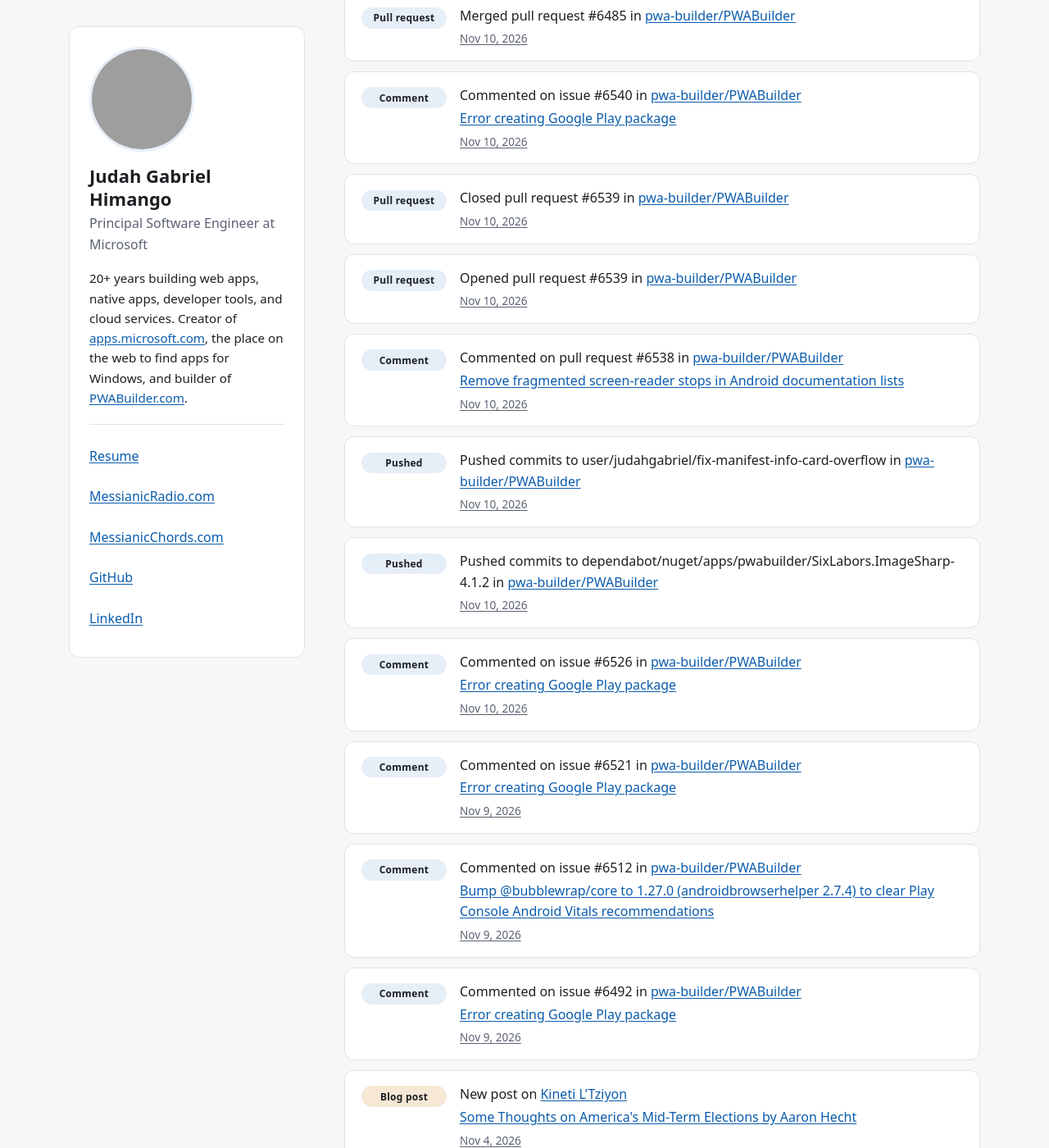
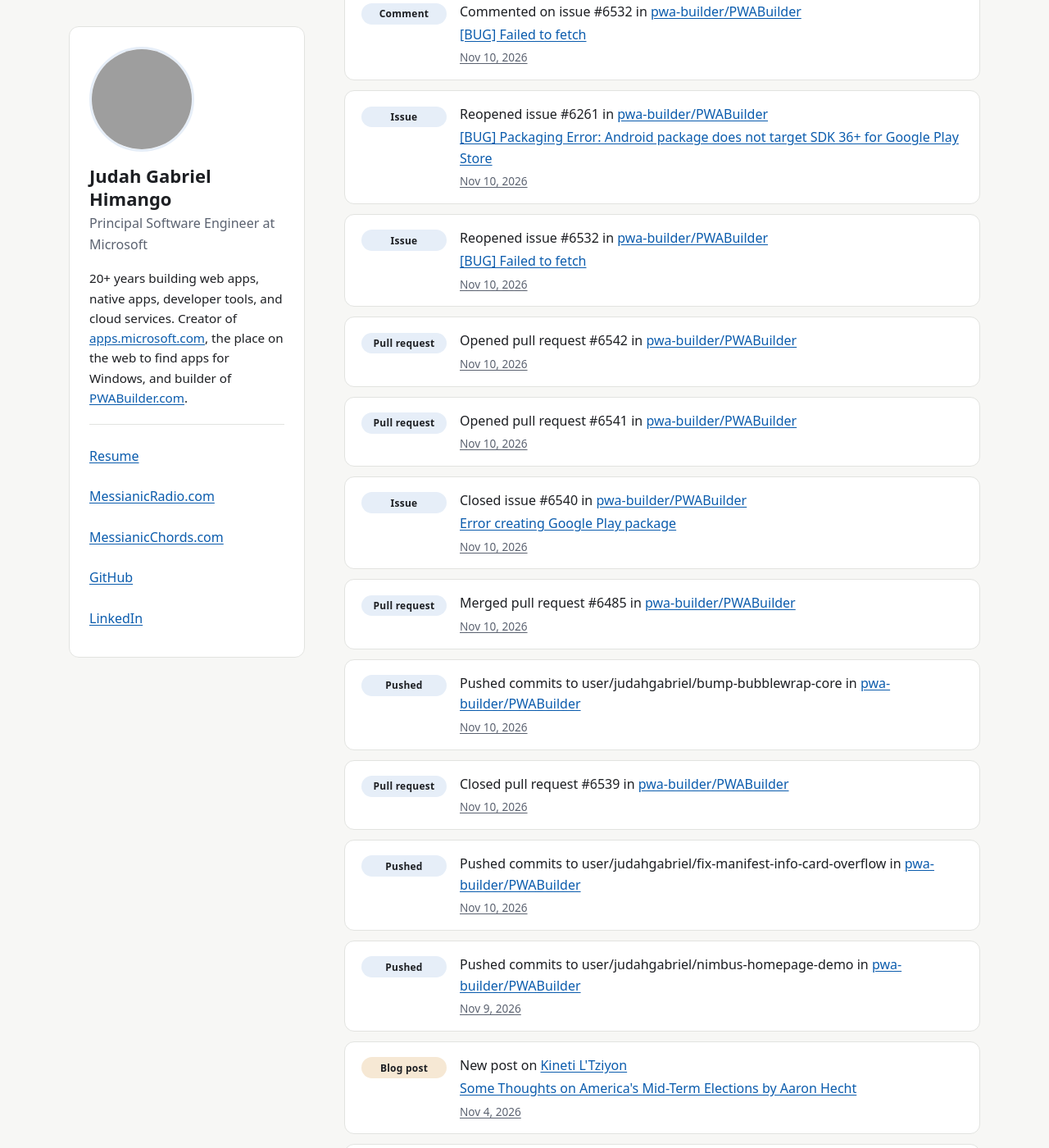
Before and after one commit to JudahGabriel/JudahGabriel.github.io, a Jekyll site: the page built from index.html, in a window 1280 px wide and 1400 px high, scrolled down 3739 px. Shown: the whole window at 82% size. Built offline with Jekyll 4.4.1, drawn with Linux system fonts in a browser that asks for light colours; some of the changed text lies outside the part shown; grey boxes are pictures that could not be loaded.

Commit message:
Refresh activity feed

```diff
--- a/_data/activity.json
+++ b/_data/activity.json
@@ -1,7 +1,31 @@
 {
-  "generated_at": "2026-11-11T19:40:30.123Z",
+  "generated_at": "2026-11-12T07:20:01.408Z",
   "x_since_id": "2120591381324558737",
   "items": [
+    {
+      "id": "github-19848809756",
+      "source": "github",
+      "context": "pwa-builder/PWABuilder",
+      "context_url": "https://github.com/pwa-builder/PWABuilder",
+      "created_at": "2026-11-12T02:02:29.000Z",
+      "kind": "comment",
+      "label": "Comment",
+      "action": "Commented on issue #6494 in",
+      "title": "Error creating Google Play package",
+      "url": "https://github.com/pwa-builder/PWABuilder/issues/6494#issuecomment-6812190680"
+    },
+    {
+      "id": "github-19821238602",
+      "source": "github",
+      "context": "pwa-builder/PWABuilder",
+      "context_url": "https://github.com/pwa-builder/PWABuilder",
+      "created_at": "2026-11-11T20:07:50.000Z",
+      "kind": "pull-request",
+      "label": "Pull request",
+      "action": "Merged pull request #6541 in",
+      "title": null,
+      "url": "https://github.com/pwa-builder/PWABuilder/pull/6541"
+    },
     {
       "id": "kineti-https://blog.judahgabriel.com/2026/11/many-christian-beliefs-about-jesus.html",
       "source": "kineti",
@@ -86,6 +110,18 @@
       ]
     },
     {
+      "id": "github-19818528301",
+      "source": "github",
+      "context": "pwa-builder/PWABuilder",
+      "context_url": "https://github.com/pwa-builder/PWABuilder",
+      "created_at": "2026-11-11T18:11:00.000Z",
+      "kind": "comment",
+      "label": "Comment",
+      "action": "Commented on pull request #6507 in",
+      "title": "Agent readiness checks: page summary, structured data, llms.txt and the agent card",
+      "url": "https://github.com/pwa-builder/PWABuilder/pull/6507#issuecomment-6803619161"
+    },
+    {
       "id": "x-2120573621915779276",
       "source": "x",
       "kind": "x",
@@ -134,6 +170,18 @@
       "action": "Reviewed pull request #6543 in",
       "title": null,
       "url": "https://github.com/pwa-builder/PWABuilder/pull/6543#pullrequestreview-5859955692"
+    },
+    {
+      "id": "github-26899215972",
+      "source": "github",
+      "context": "pwa-builder/PWABuilder",
+      "context_url": "https://github.com/pwa-builder/PWABuilder",
+      "created_at": "2026-11-11T00:05:42.000Z",
+      "kind": "push",
+      "label": "Pushed",
+      "action": "Pushed commits to user/judahgabriel/admin-sign-in-persistence in",
+      "title": null,
+      "url": "https://github.com/pwa-builder/PWABuilder/compare/d504f6b9f5f2...695afdcdec59"
     },
     {
       "id": "github-19727490453",
@@ -209,6 +257,18 @@
       "url": "https://github.com/pwa-builder/PWABuilder/pull/6539#issuecomment-6778369847"
     },
     {
+      "id": "github-26914055758",
+      "source": "github",
+      "context": "pwa-builder/PWABuilder",
+      "context_url": "https://github.com/pwa-builder/PWABuilder",
+      "created_at": "2026-11-10T20:21:50.000Z",
+      "kind": "push",
+      "label": "Pushed",
+      "action": "Pushed commits to main in",
+      "title": null,
+      "url": "https://github.com/pwa-builder/PWABuilder/compare/950950fa69a5...6297cb17ff96"
+    },
+    {
       "id": "github-19708084081",
       "source": "github",
       "context": "pwa-builder/PWABuilder",
@@ -231,6 +291,18 @@
       "action": "Merged pull request #6529 in",
       "title": null,
       "url": "https://github.com/pwa-builder/PWABuilder/pull/6529"
+    },
+    {
+      "id": "github-26892509339",
+      "source": "github",
+      "context": "pwa-builder/PWABuilder",
+      "context_url": "https://github.com/pwa-builder/PWABuilder",
+      "created_at": "2026-11-10T20:15:44.000Z",
+      "kind": "push",
+      "label": "Pushed",
+      "action": "Pushed commits to user/judahgabriel/windows-staging-startup in",
+      "title": null,
+      "url": "https://github.com/pwa-builder/PWABuilder/compare/686ba7b6cce3...1ae05cb442b3"
     },
     {
       "id": "github-26866958502",
@@ -353,16 +425,16 @@
       "url": "https://github.com/pwa-builder/PWABuilder/pull/6485"
     },
     {
-      "id": "github-19687792594",
+      "id": "github-26871103138",
       "source": "github",
       "context": "pwa-builder/PWABuilder",
       "context_url": "https://github.com/pwa-builder/PWABuilder",
-      "created_at": "2026-11-10T17:04:21.000Z",
-      "kind": "comment",
-      "label": "Comment",
-      "action": "Commented on issue #6540 in",
-      "title": "Error creating Google Play package",
-      "url": "https://github.com/pwa-builder/PWABuilder/issues/6540#issuecomment-6773776964"
+      "created_at": "2026-11-10T17:32:03.000Z",
+      "kind": "push",
+      "label": "Pushed",
+      "action": "Pushed commits to user/judahgabriel/bump-bubblewrap-core in",
+      "title": null,
+      "url": "https://github.com/pwa-builder/PWABuilder/compare/9657c1b2caf7...ee4105b047fa"
     },
     {
       "id": "github-19708335824",
@@ -377,30 +449,6 @@
       "url": "https://github.com/pwa-builder/PWABuilder/pull/6539"
     },
     {
-      "id": "github-19620770367",
-      "source": "github",
-      "context": "pwa-builder/PWABuilder",
-      "context_url": "https://github.com/pwa-builder/PWABuilder",
-      "created_at": "2026-11-10T02:08:22.000Z",
-      "kind": "pull-request",
-      "label": "Pull request",
-      "action": "Opened pull request #6539 in",
-      "title": null,
-      "url": "https://github.com/pwa-builder/PWABuilder/pull/6539"
-    },
-    {
-      "id": "github-19614034366",
-      "source": "github",
-      "context": "pwa-builder/PWABuilder",
-      "context_url": "https://github.com/pwa-builder/PWABuilder",
-      "created_at": "2026-11-10T00:33:17.000Z",
-      "kind": "comment",
-      "label": "Comment",
-      "action": "Commented on pull request #6538 in",
-      "title": "Remove fragmented screen-reader stops in Android documentation lists",
-      "url": "https://github.com/pwa-builder/PWABuilder/pull/6538#issuecomment-6755387900"
-    },
-    {
       "id": "github-26773011691",
       "source": "github",
       "context": "pwa-builder/PWABuilder",
@@ -413,64 +461,16 @@
       "url": "https://github.com/pwa-builder/PWABuilder/compare/99a118d78986...a432df2ac4f8"
     },
     {
-      "id": "github-26746175005",
+      "id": "github-26876735848",
       "source": "github",
       "context": "pwa-builder/PWABuilder",
       "context_url": "https://github.com/pwa-builder/PWABuilder",
-      "created_at": "2026-11-10T00:11:18.000Z",
+      "created_at": "2026-11-09T22:48:13.000Z",
       "kind": "push",
       "label": "Pushed",
-      "action": "Pushed commits to dependabot/nuget/apps/pwabuilder/SixLabors.ImageSharp-4.1.2 in",
+      "action": "Pushed commits to user/judahgabriel/nimbus-homepage-demo in",
       "title": null,
-      "url": "https://github.com/pwa-builder/PWABuilder/compare/d2c3799ee521...8b6c48657c79"
-    },
-    {
-      "id": "github-19619112855",
-      "source": "github",
-      "context": "pwa-builder/PWABuilder",
-      "context_url": "https://github.com/pwa-builder/PWABuilder",
-      "created_at": "2026-11-10T00:06:40.000Z",
-      "kind": "comment",
-      "label": "Comment",
-      "action": "Commented on issue #6526 in",
-      "title": "Error creating Google Play package",
-      "url": "https://github.com/pwa-builder/PWABuilder/issues/6526#issuecomment-6754926551"
-    },
-    {
-      "id": "github-19618627529",
-      "source": "github",
-      "context": "pwa-builder/PWABuilder",
-      "context_url": "https://github.com/pwa-builder/PWABuilder",
-      "created_at": "2026-11-09T23:51:01.000Z",
-      "kind": "comment",
-      "label": "Comment",
-      "action": "Commented on issue #6521 in",
-      "title": "Error creating Google Play package",
-      "url": "https://github.com/pwa-builder/PWABuilder/issues/6521#issuecomment-6754659491"
-    },
-    {
-      "id": "github-19618108165",
-      "source": "github",
-      "context": "pwa-builder/PWABuilder",
-      "context_url": "https://github.com/pwa-builder/PWABuilder",
-      "created_at": "2026-11-09T23:37:25.000Z",
-      "kind": "comment",
-      "label": "Comment",
-      "action": "Commented on issue #6512 in",
-      "title": "Bump @bubblewrap/core to 1.27.0 (androidbrowserhelper 2.7.4) to clear Play Console Android Vitals recommendations",
-      "url": "https://github.com/pwa-builder/PWABuilder/issues/6512#issuecomment-6754433858"
-    },
-    {
-      "id": "github-19616006933",
-      "source": "github",
-      "context": "pwa-builder/PWABuilder",
-      "context_url": "https://github.com/pwa-builder/PWABuilder",
-      "created_at": "2026-11-09T22:35:57.000Z",
-      "kind": "comment",
-      "label": "Comment",
-      "action": "Commented on issue #6492 in",
-      "title": "Error creating Google Play package",
-      "url": "https://github.com/pwa-builder/PWABuilder/issues/6492#issuecomment-6753318152"
+      "url": "https://github.com/pwa-builder/PWABuilder/compare/2235068fed83...dc9f6cd5c4fb"
     },
     {
       "id": "kineti-https://blog.judahgabriel.com/2026/11/some-thoughts-on-americas-mid-term.html",
```
